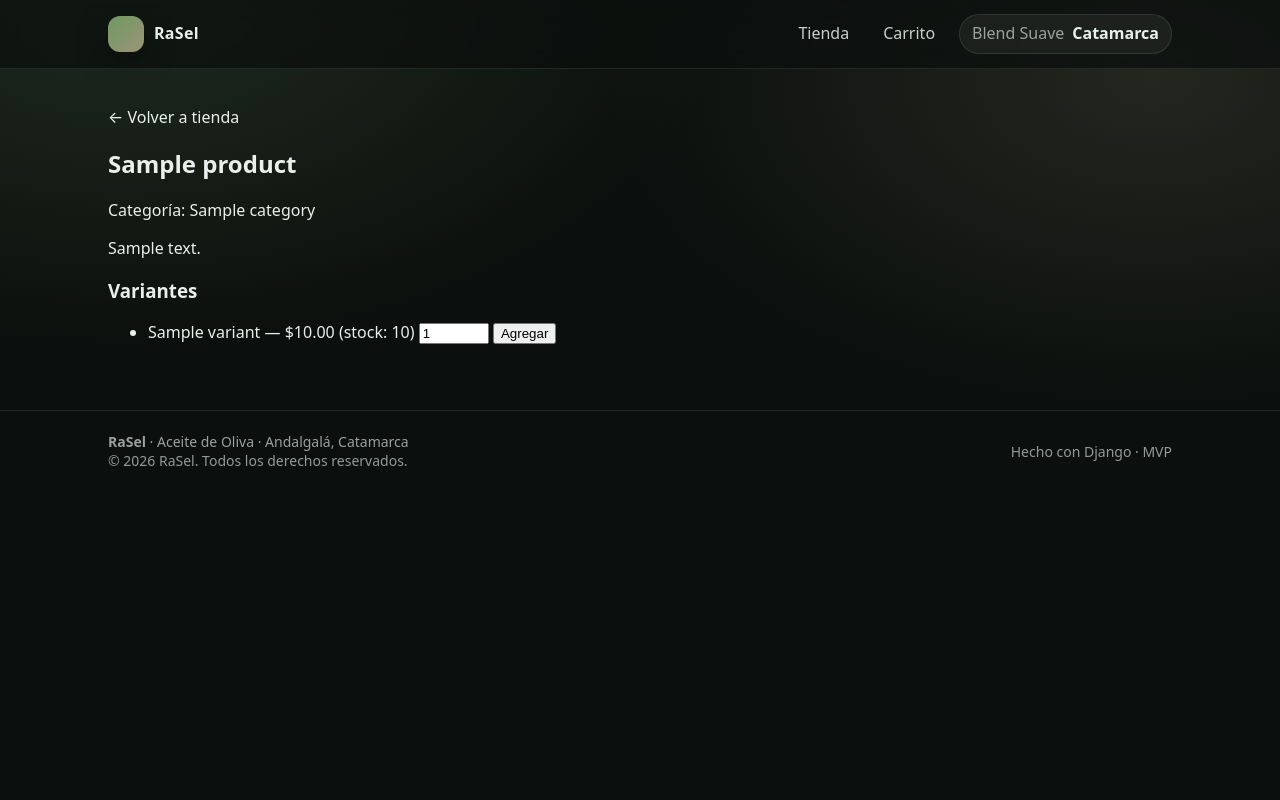
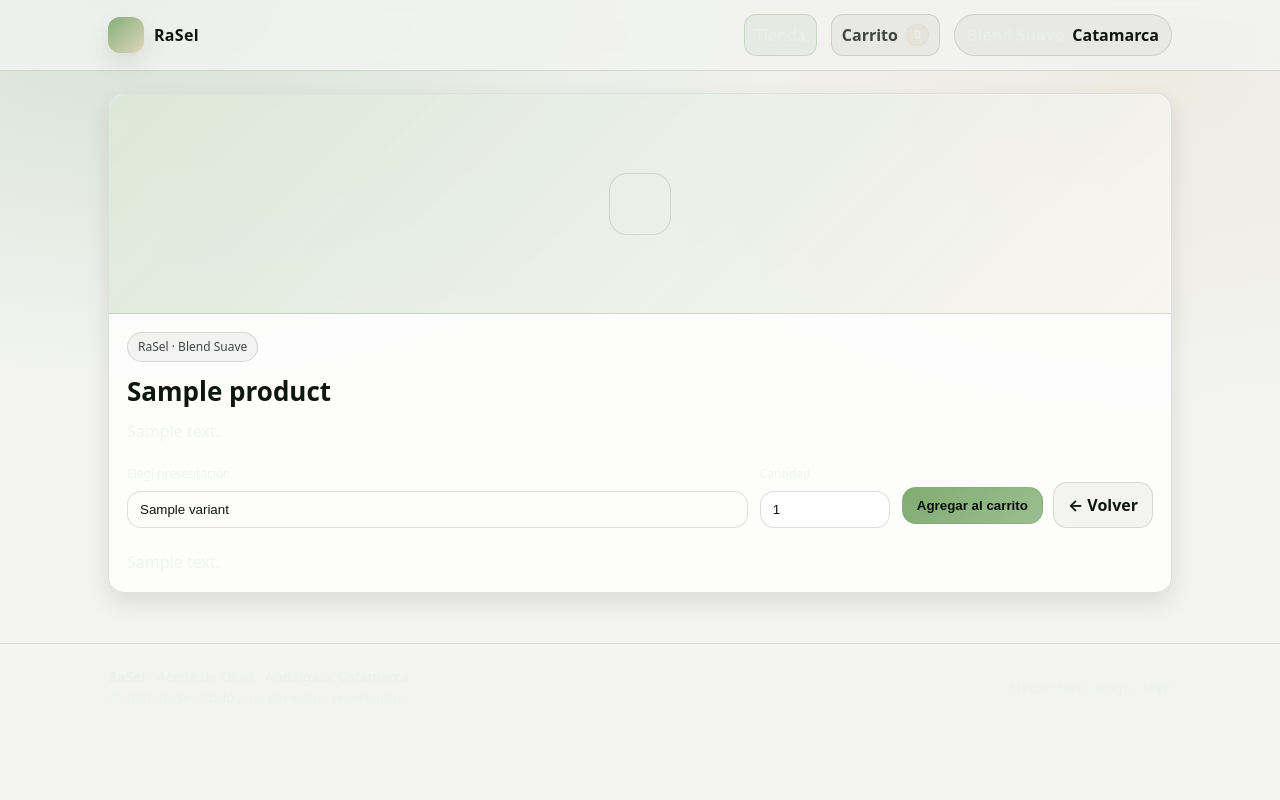
Before and after one commit to tomascalomino/rasel_ecommerce_2, a Django app: a page that uses templates/partials/_header.html in a window 1280 px wide. Run offline with Django 5.2, Linux system fonts and the light colour scheme; tables that the repository leaves empty hold one stand-in row (values such as "Sample post").

Commit message:
mejoras ui

```diff
--- /dev/null
+++ b/backend/cart/context_processors.py
@@ -0,0 +1,5 @@
+from .cart import Cart
+
+def cart(request):
+    # request.session existe si SessionMiddleware está habilitado (lo tenés).
+    return {"cart": Cart(request.session)}
--- a/backend/config/settings.py
+++ b/backend/config/settings.py
@@ -81,6 +81,7 @@ TEMPLATES = [
                 "django.template.context_processors.request",
                 "django.contrib.auth.context_processors.auth",
                 "django.contrib.messages.context_processors.messages",
+                "cart.context_processors.cart",
             ],
         },
     },
--- a/static/css/site.css
+++ b/static/css/site.css
@@ -1,29 +1,33 @@
 :root{
-  --bg: #0b0f0d;
-  --card: #111815;
-  --muted: #8aa097;
-  --text: #e8f0ec;
-  --brand: #7aa86a;    /* oliva */
-  --brand-2:#d8c9a6;   /* beige */
-  --danger:#ff6b6b;
-  --border: rgba(232,240,236,.10);
-  --shadow: 0 10px 30px rgba(0,0,0,.35);
+  --bg: #f3f4f2;          /* fondo claro */
+  --card: #ffffff;        /* tarjetas blancas */
+  --muted: #52655c;
+  --text: #0e1612;        /* texto oscuro */
+  --brand: #6f9f63;       /* oliva */
+  --brand-2:#d8c9a6;      /* beige */
+  --danger:#d94b4b;
+
+  --border: rgba(14,22,18,.12);
+  --shadow: 0 10px 24px rgba(0,0,0,.10);
+
   --radius: 16px;
   --max: 1100px;
   --pad: 18px;
   --font: ui-sans-serif, system-ui, -apple-system, Segoe UI, Roboto, Arial, "Noto Sans";
 }
 
+
 *{box-sizing:border-box}
 html,body{height:100%}
 body{
   margin:0;
   font-family:var(--font);
-  background: radial-gradient(1200px 700px at 10% 0%, rgba(122,168,106,.18), transparent 50%),
-              radial-gradient(1000px 600px at 90% 10%, rgba(216,201,166,.12), transparent 55%),
-              var(--bg);
-  color:var(--text);
-  line-height:1.35;
+  background:
+    radial-gradient(1200px 700px at 10% 0%, rgba(111,159,99,.22), transparent 55%),
+    radial-gradient(1000px 600px at 90% 10%, rgba(216,201,166,.22), transparent 60%),
+    var(--bg);
+  color: var(--text);
+  line-height: 1.5;
 }
 
 a{color:inherit; text-decoration:none}
@@ -31,10 +35,10 @@ a{color:inherit; text-decoration:none}
 .spacer{height:22px}
 
 .topbar{
-  position:sticky; top:0; z-index:50;
+  position:sticky; top:0; z-index:9999;
   backdrop-filter: blur(10px);
-  background: rgba(11,15,13,.70);
-  border-bottom:1px solid var(--border);
+  background: rgba(243,244,242,.78);
+  border-bottom: 1px solid var(--border);
 }
 .nav{
   display:flex; align-items:center; justify-content:space-between;
@@ -52,15 +56,17 @@ a{color:inherit; text-decoration:none}
 .navlinks{display:flex; gap:14px; align-items:center; flex-wrap:wrap}
 .navlinks a{
   padding:8px 10px; border-radius:12px;
-  color: rgba(232,240,236,.86);
+  color: rgba(14,22,18,.78);
 }
-.navlinks a:hover{background: rgba(232,240,236,.06)}
+.navlinks a:hover{
+  background: rgba(14,22,18,.05);
+}
 
 .pill{
   display:inline-flex; align-items:center; gap:8px;
   padding:8px 12px; border-radius:999px;
-  background: rgba(232,240,236,.06);
-  border:1px solid var(--border);
+  background: rgba(14,22,18,.04);
+  border: 1px solid var(--border);
 }
 .pill strong{font-weight:800}
 
@@ -75,8 +81,8 @@ a{color:inherit; text-decoration:none}
 @media (max-width: 900px){ .hero-grid{grid-template-columns:1fr} }
 
 .card{
-  background: rgba(17,24,21,.70);
-  border:1px solid var(--border);
+  background: rgba(255,255,255,.78);
+  border: 1px solid var(--border);
   border-radius: var(--radius);
   box-shadow: var(--shadow);
 }
@@ -91,13 +97,13 @@ a{color:inherit; text-decoration:none}
   gap:10px;
   padding:10px 14px;
   border-radius: 14px;
-  border:1px solid var(--border);
-  background: rgba(232,240,236,.08);
+  background: rgba(14,22,18,.04);
+  border: 1px solid var(--border);
   cursor:pointer;
   color: var(--text);
   font-weight:700;
 }
-.btn:hover{background: rgba(232,240,236,.12)}
+.btn:hover{background: rgba(14,22,18,.07);}
 .btn-primary{
   background: linear-gradient(135deg, rgba(122,168,106,.95), rgba(122,168,106,.75));
   border-color: rgba(122,168,106,.35);
@@ -137,23 +143,9 @@ a{color:inherit; text-decoration:none}
   display:inline-flex; align-items:center;
   font-size:12px; padding:5px 10px; border-radius:999px;
   border:1px solid var(--border);
-  background: rgba(232,240,236,.06);
-  color: rgba(232,240,236,.85);
+  background: rgba(14,22,18,.04);
+  color: rgba(14,22,18,.78);
 }
-
-.table{
-  width:100%;
-  border-collapse: collapse;
-  overflow:hidden;
-  border-radius: var(--radius);
-}
-.table th, .table td{
-  padding:12px 10px;
-  border-bottom:1px solid var(--border);
-  text-align:left;
-}
-.table th{color: rgba(232,240,236,.70); font-weight:800; font-size:13px; letter-spacing:.3px}
-.table tr:last-child td{border-bottom:0}
 
 .footer{
   margin-top:28px;
@@ -163,9 +155,109 @@ a{color:inherit; text-decoration:none}
   font-size:14px;
 }
 
-/* FIX clicks: asegurar que el header esté por encima y sea clickeable */
-.topbar { position: sticky; top: 0; z-index: 9999; }
-.topbar, .topbar * { pointer-events: auto; }
-
 /* Evitar que se pise con algo del contenido */
 main { position: relative; z-index: 1; }
+
+/* --- Premium tweaks --- */
+.navlinks .pill { font-weight: 700; }
+.badge-num{
+  min-width: 22px;
+  height: 22px;
+  display:inline-flex;
+  align-items:center;
+  justify-content:center;
+  border-radius: 999px;
+  background: rgba(216,201,166,.18);
+  border: 1px solid rgba(216,201,166,.22);
+  color: rgba(232,240,236,.90);
+  padding: 0 7px;
+  font-weight: 900;
+  font-size: 12px;
+}
+
+/* Botones en formularios */
+form { margin: 0; }
+
+/* Inputs minimal */
+input[type="number"], input[type="text"], input[type="email"], select {
+  width: 100%;
+  padding: 10px 12px;
+  border-radius: 14px;
+  background: rgba(255,255,255,.85);
+  border: 1px solid rgba(14,22,18,.14);
+  color: var(--text);
+  outline: none;
+}
+input:focus, select:focus {
+  border-color: rgba(122,168,106,.45);
+}
+
+.buybox select {
+  width: 100%;
+  padding: 10px 12px;
+  border-radius: 14px;
+  border: 1px solid var(--border);
+  background: rgba(232,240,236,.06);
+  color: var(--text);
+  outline: none;
+  appearance: none;
+}
+.buybox select:focus {
+  border-color: rgba(122,168,106,.45);
+}
+.buybox option{ color: #0b0f10; }
+
+.table-wrap { overflow-x: auto; }
+
+.table{
+  width:100%;
+  border-collapse: collapse;
+  border-radius: var(--radius);
+  overflow:hidden;
+  background: rgba(255,255,255,.75);
+  border: 1px solid var(--border);
+}
+
+.table th, .table td{
+  padding: 14px 16px;
+  border-bottom: 1px solid rgba(14,22,18,.10);
+  vertical-align: middle;
+  text-align:left;
+}
+
+.table thead th{
+  font-size: 12px;
+  text-transform: uppercase;
+  letter-spacing: .08em;
+  color: rgba(232,240,236,.70);
+  font-weight: 800;
+}
+
+.table tr:last-child td{border-bottom:0}
+.table tr:hover td{ background: rgba(14,22,18,.03); }
+.table .num { text-align: right; white-space: nowrap; }
+
+
+.qtyform { display:flex; gap:10px; justify-content:flex-end; align-items:center; }
+.qtyform .qty {
+  width: 84px;
+  padding: 8px 10px;
+  border-radius: 12px;
+  border: 1px solid var(--border);
+  background: rgba(232,240,236,.06);
+  color: var(--text);
+}
+
+.cart-footer{
+  display:flex;
+  justify-content: space-between;
+  align-items: center;
+  gap: 16px;
+  padding: 16px;
+}
+
+.navlinks a.is-active{
+  background: rgba(122,168,106,.10);
+  border: 1px solid rgba(122,168,106,.28);
+  color: rgba(232,240,236,.95);
+}
--- a/templates/partials/_header.html
+++ b/templates/partials/_header.html
@@ -7,9 +7,19 @@
       </a>
 
       <div class="navlinks">
-        <a href="{% url 'shop:product_list' %}">Tienda</a>
-        <a href="{% url 'cart:detail' %}">Carrito</a>
-        <span class="pill">
+        <a class="navlink {% if request.resolver_match and request.resolver_match.app_name == 'shop' %}is-active{% endif %}"
+           href="{% url 'shop:product_list' %}">
+          Tienda
+        </a>
+
+        <a href="{% url 'cart:detail' %}"
+           class="pill pill-cart {% if request.resolver_match and request.resolver_match.app_name == 'cart' %}is-active{% endif %}"
+           aria-label="Carrito">
+          <span>Carrito</span>
+          <span class="badge-num" aria-label="Items en carrito">{{ cart|length }}</span>
+        </a>
+
+        <span class="pill pill-meta">
           <span class="muted">Blend Suave</span>
           <strong>Catamarca</strong>
         </span>
--- a/templates/shop/product_detail.html
+++ b/templates/shop/product_detail.html
@@ -1,40 +1,60 @@
 {% extends "base.html" %}
-
-{% block title %}{{ product.name }} · RaSel{% endblock %}
+{% block title %}RaSel — {{ product.name }}{% endblock %}
 
 {% block content %}
-  <p><a href="{% url 'shop:product_list' %}">← Volver a tienda</a></p>
+<div class="card">
+  <div class="product-media" style="height:220px; border-radius:16px 16px 0 0;">
+    <div class="ph"></div>
+  </div>
 
-  <h2>{{ product.name }}</h2>
-  {% if product.category %}
-    <p>Categoría: {{ product.category.name }}</p>
-  {% endif %}
+  <div class="card-inner">
+    <div class="row">
+      <div>
+        <div class="badge">RaSel · Blend Suave</div>
+        <h1 class="h2" style="margin-top:10px">{{ product.name }}</h1>
+        <div class="muted">{{ product.short_description|default:"Aceite de oliva premium." }}</div>
+      </div>
+    </div>
 
-  {% if product.description %}
-    <p>{{ product.description }}</p>
-  {% endif %}
+    <div class="spacer"></div>
 
-  <h3>Variantes</h3>
-  {% if product.variants.all %}
-    <ul>
-      {% for v in product.variants.all %}
-        {% if v.is_active %}
-          <li>
-            {{ v.name }} — ${{ v.price_ars }} (stock: {{ v.stock_qty }})
+    <form action="{% url 'cart:add' %}" method="post" class="buybox">
+      {% csrf_token %}
 
-            <form method="post" action="{% url 'cart:add' %}" style="display:inline;">
-              {% csrf_token %}
-              <input type="hidden" name="variant_id" value="{{ v.id }}" />
-              <input type="number" name="qty" min="1" value="1" style="width:70px;" />
-              <button type="submit" {% if v.stock_qty == 0 %}disabled{% endif %}>
-                Agregar
-              </button>
-            </form>
-          </li>
-        {% endif %}
-      {% endfor %}
-    </ul>
-  {% else %}
-    <p>Sin variantes cargadas.</p>
-  {% endif %}
+      <div class="row" style="gap:12px; align-items:flex-end; flex-wrap:wrap;">
+        <div style="flex:1; min-width:240px;">
+          <div class="muted" style="font-size:12px; margin-bottom:8px;">Elegí presentación</div>
+
+          <select name="variant_id" required>
+            {% for v in product.variants.all %}
+              <option value="{{ v.id }}">
+                {# intentamos nombre/label #}
+                {% if v.name %}{{ v.name }}{% else %}Variante {{ v.id }}{% endif %}
+                {# intentamos precio #}
+                {% if v.price %} — $ {{ v.price }}{% endif %}
+                {# intentamos stock #}
+                {% if v.stock is not None %}{% if v.stock <= 0 %} (Sin stock){% endif %}{% endif %}
+              </option>
+            {% endfor %}
+          </select>
+        </div>
+
+        <div style="width:130px;">
+          <div class="muted" style="font-size:12px; margin-bottom:8px;">Cantidad</div>
+          <input type="number" name="qty" value="1" min="1" inputmode="numeric">
+        </div>
+
+        <div style="display:flex; gap:10px; align-items:center;">
+          <button class="btn btn-primary" type="submit">Agregar al carrito</button>
+          <a class="btn" href="{% url 'shop:product_list' %}">← Volver</a>
+        </div>
+      </div>
+
+      {% if product.description %}
+        <div class="spacer"></div>
+        <div class="muted">{{ product.description }}</div>
+      {% endif %}
+    </form>
+  </div>
+</div>
 {% endblock %}
```
Also changed, not shown: docs/DECISIONS.md (+4 -0 lines), docs/SETUP.md (+6 -0 lines), templates/cart/cart_detail.html (+61 -25 lines), templates/shop/product_list.html (+14 -7 lines).
